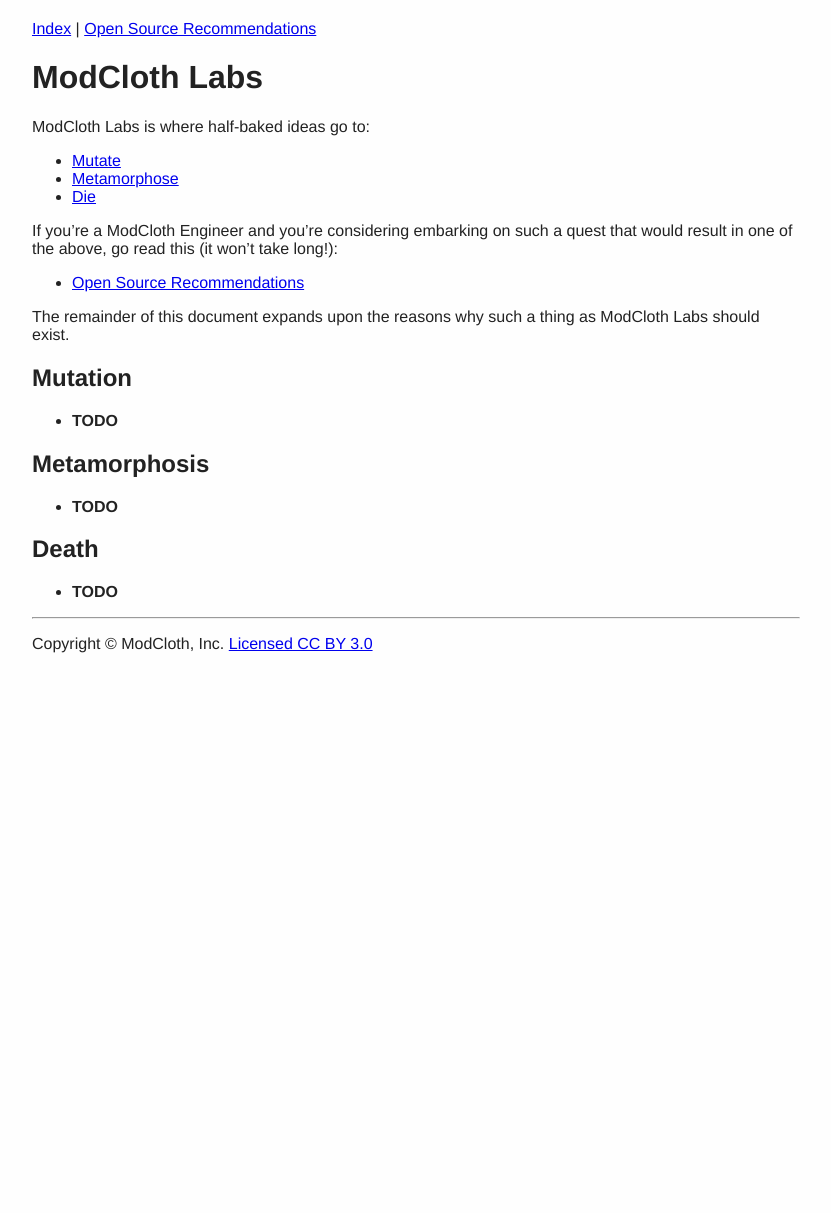
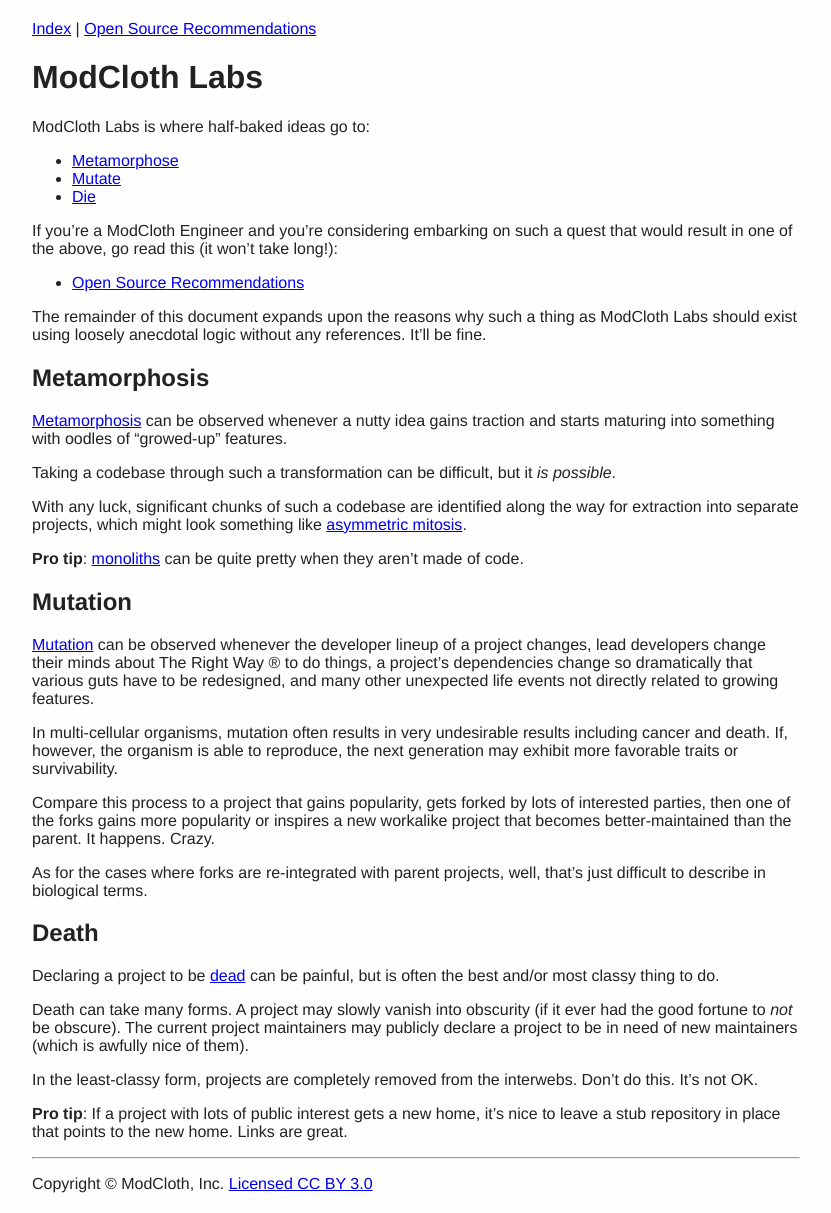
Before and after one commit to modcloth-labs/modcloth-labs.github.com, a Jekyll site: the page built from index.md, in a window 1280 px wide. Shown: the whole page, without its empty margins (224-1055 px from the left). Built offline with Jekyll 4.4.1, drawn with Linux system fonts in a browser that asks for light colours; Markdown is read by kramdown in place of the engine named in the settings; before the commit the page ends 900 px from its top, so only the background shows below that.

Commit message:
Filling in the index sub-sections on metamorphosis, mutation, and death

```diff
--- a/index.md
+++ b/index.md
@@ -8,8 +8,8 @@ ModCloth Labs
 
 ModCloth Labs is where half-baked ideas go to:
 
+ - [Metamorphose](#metamorphosis)
  - [Mutate](#mutation)
- - [Metamorphose](#metamorphosis)
  - [Die](#death)
 
 If you're a ModCloth Engineer and you're considering embarking on such a
@@ -19,16 +19,58 @@ long!):
  - [Open Source Recommendations](recommendations.html)
 
 The remainder of this document expands upon the reasons why such a thing
-as ModCloth Labs should exist.
+as ModCloth Labs should exist using loosely anecdotal logic without any
+references.  It'll be fine.
+
+## <a id="metamorphosis"></a>Metamorphosis
+[Metamorphosis](http://en.wikipedia.org/wiki/Metamorphosis) can be
+observed whenever a nutty idea gains traction and starts maturing into
+something with oodles of "growed-up" features.
+
+Taking a codebase through such a transformation can be difficult, but it
+*is possible*.
+
+With any luck, significant chunks of such a codebase are identified
+along the way for extraction into separate projects, which might look
+something like
+[asymmetric mitosis](http://en.wikipedia.org/wiki/Asymmetric_cell_division).
+
+**Pro tip**: [monoliths](http://en.wikipedia.org/wiki/Monolith) can be
+quite pretty when they aren't made of code.
 
 ## <a id="mutation"></a>Mutation
-<!-- http://en.wikipedia.org/wiki/Mutation -->
- - **TODO**
+[Mutation](http://en.wikipedia.org/wiki/Mutation) can be observed
+whenever the developer lineup of a project changes, lead developers
+change their minds about The Right Way &reg; to do things, a project's
+dependencies change so dramatically that various guts have to be
+redesigned, and many other unexpected life events not directly related
+to growing features.
 
-## <a id="metamorphosis"></a>Metamorphosis
-<!-- http://en.wikipedia.org/wiki/Metamorphosis -->
- - **TODO**
+In multi-cellular organisms, mutation often results in very undesirable
+results including cancer and death.  If, however, the organism is able to
+reproduce, the next generation may exhibit more favorable traits or
+survivability.
+
+Compare this process to a project that gains popularity, gets forked by
+lots of interested parties, then one of the forks gains more popularity
+or inspires a new workalike project that becomes better-maintained than
+the parent.  It happens.  Crazy.
+
+As for the cases where forks are re-integrated with parent projects,
+well, that's just difficult to describe in biological terms.
 
 ## <a id="death"></a>Death
-<!-- http://en.wikipedia.org/wiki/Death -->
- - **TODO**
+Declaring a project to be [dead](http://en.wikipedia.org/wiki/Death) can
+be painful, but is often the best and/or most classy thing to do.
+
+Death can take many forms.  A project may slowly vanish into obscurity
+(if it ever had the good fortune to *not* be obscure).  The current
+project maintainers may publicly declare a project to be in need of new
+maintainers (which is awfully nice of them).
+
+In the least-classy form, projects are completely removed from the
+interwebs.  Don't do this.  It's not OK.
+
+**Pro tip**: If a project with lots of public interest gets a new home,
+ it's nice to leave a stub repository in place that points to the new
+home.  Links are great.
```
